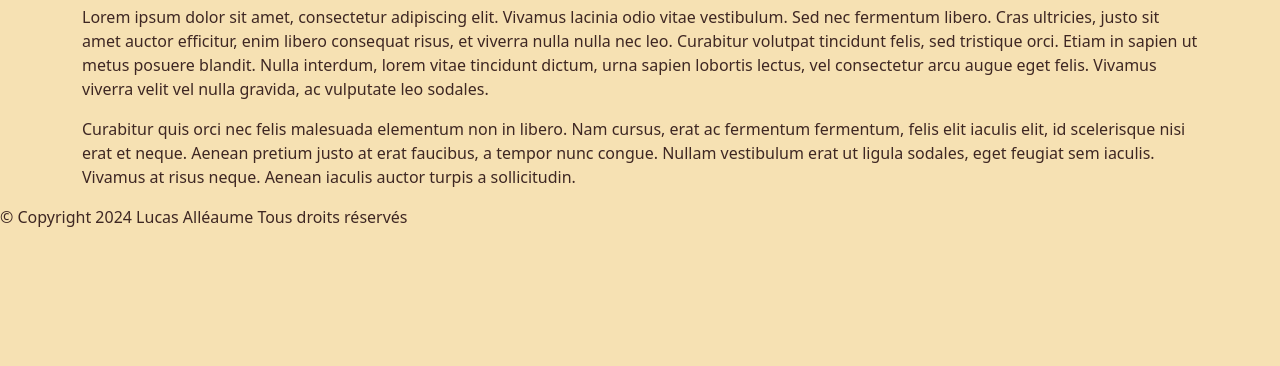
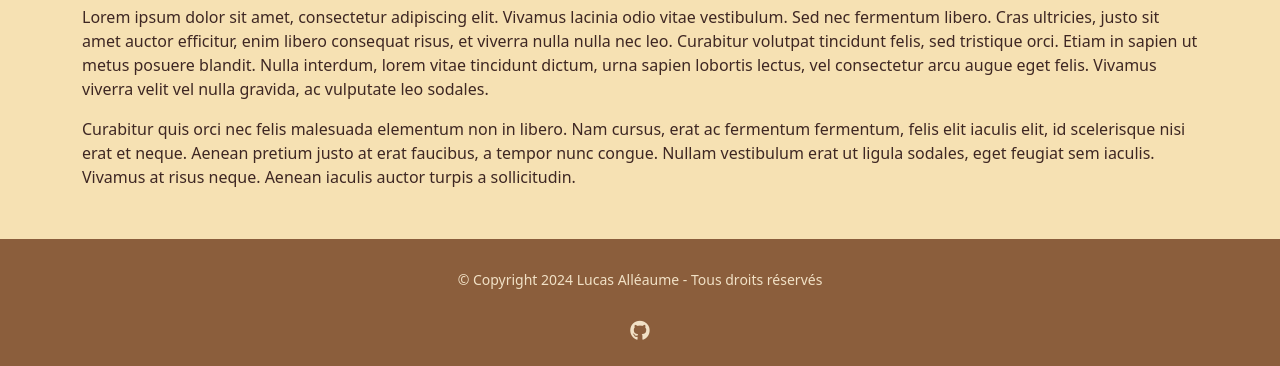
Before and after one commit to Lucasfsev/PortfolioE2, a website: page index.html in a window 1280 px wide. Shown: the part 897-1263 px from the top of the page. Before the commit the page ends 1126 px from the top, so only its background shows below. Drawn offline with nearby package versions, Linux system fonts and the light colour scheme.

Commit message:
FontAwesome + footer

```diff
--- a/index.html
+++ b/index.html
@@ -5,6 +5,7 @@
     <meta name="viewport" content="width=device-width, initial-scale=1">
     <title>Bootstrap demo</title>
     <link rel="stylesheet" href="node_modules/bootstrap/dist/css/bootstrap.min.css">
+    <link rel="stylesheet" href="node_modules/@fortawesome/fontawesome-free/css/all.min.css">
     <link rel="stylesheet" href="style/style.css">
 </head>
 <body>
@@ -45,6 +46,12 @@
 <script src="node_modules/bootstrap/dist/js/bootstrap.bundle.min.js"></script>
 </body>
 <footer>
-    © Copyright 2024 Lucas Alléaume Tous droits réservés
+    <div class="footer-content">
+        <p class="copyright">© Copyright 2024 Lucas Alléaume - Tous droits réservés</p>
+        <div class="footer-socials">
+            <a href="https://github.com/Lucasfsev" target="_blank" aria-label="GitHub"><i class="fab fa-github"></i></a>
+        </div>
+    </div>
 </footer>
+
 </html>
--- a/package.json
+++ b/package.json
@@ -10,6 +10,7 @@
   "author": "",
   "license": "ISC",
   "dependencies": {
+    "@fortawesome/fontawesome-free": "^6.7.2",
     "bootstrap": "^5.3.3"
   }
 }
--- a/style/style.css
+++ b/style/style.css
@@ -1,3 +1,6 @@
+@import "~@fortawesome/fontawesome-free/css/all.min.css"; /* FontAwesome */
+
+
 /* Vérification de l'image */
 img {
     max-width: 100%;
@@ -46,3 +49,43 @@ h1 {
 .nav-item.disabled {
     color: #A67C52; /* Gris / bronze pour les éléments désactivés */
 }
+
+/* Footer */
+footer {
+    background-color: #8B5E3C; /* Marron chaud, assorti à la navbar */
+    color: #F1E1C6; /* Beige clair pour le texte */
+    text-align: center;
+    padding: 20px;
+    margin-top: 50px;
+}
+
+footer a {
+    color: #F1E1C6; /* Beige clair pour les liens */
+    text-decoration: none;
+    transition: color 0.3s ease;
+}
+
+footer a:hover {
+    color: #3E2723; /* Marron doré au survol */
+}
+
+.footer-content {
+    display: flex;
+    flex-direction: column;
+    align-items: center;
+    justify-content: center;
+}
+
+.footer-socials {
+    margin-top: 10px;
+}
+
+.footer-socials a {
+    margin: 0 10px;
+    font-size: 20px;
+}
+
+footer .copyright {
+    font-size: 14px;
+    margin-top: 10px;
+}
```
Also changed, not shown: 1 other file.
